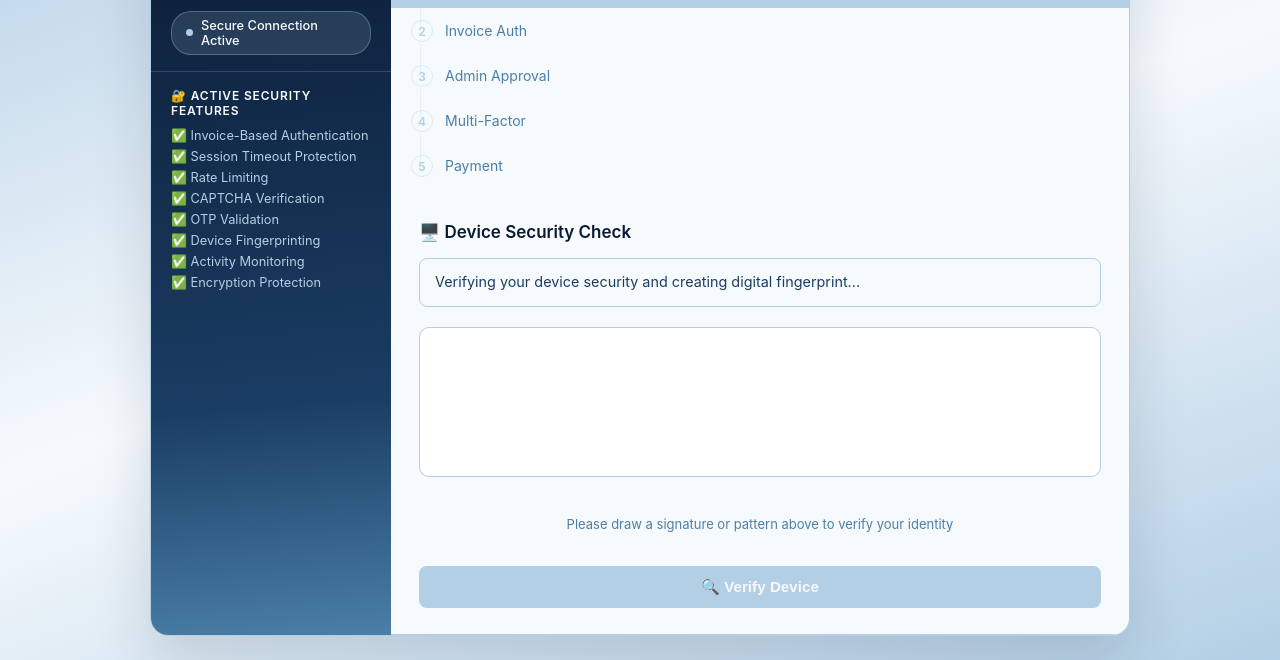
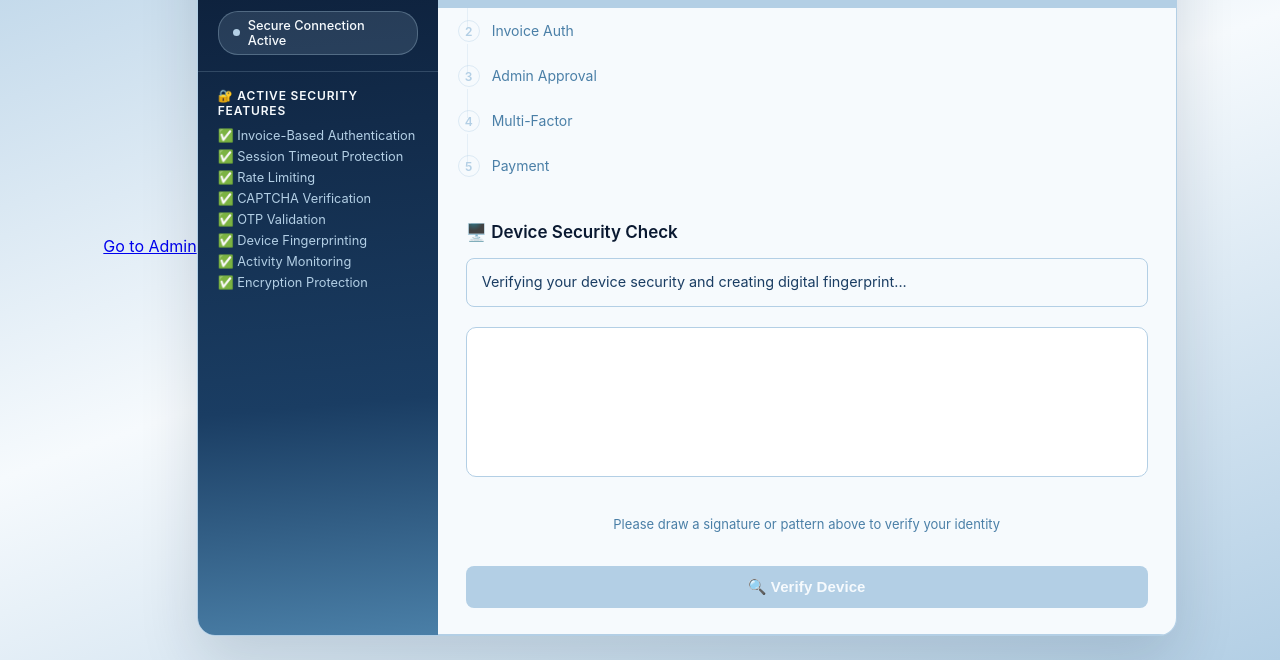
Before and after one commit to DimuthuWork/SECURE-Payment-Portal, a website: page index.html in a window 1280 px wide. Shown: the part 168-828 px from the top of the page. Drawn offline with Linux system fonts and the light colour scheme.

```diff
--- a/index.html
+++ b/index.html
@@ -6,6 +6,8 @@
     <meta name="viewport" content="width=device-width, initial-scale=1.0">
     <title>Ultra Secure Payment Portal</title>
     <link rel="stylesheet" href="index.css">
+  <a href="./admin/">Go to Admin</a>
+
 </head>
 
 <body>
```
